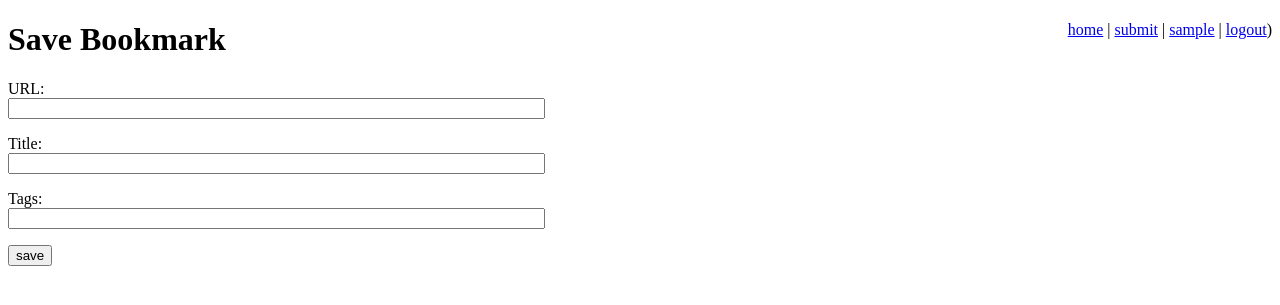
After one commit to thayton/django_bookmarks, a Django app: page /save/ in a window 1280 px wide. The commit adds this page. Shown: the top 305 px of the page. Run offline with Django 3.2, Linux system fonts and the light colour scheme; the visitor is signed in with stand-in values (Sample User, id 1).

Commit message:
chapter 5 updates

```diff
--- a/django_bookmarks/bookmarks/forms.py
+++ b/django_bookmarks/bookmarks/forms.py
@@ -30,3 +30,18 @@ class RegistrationForm(forms.Form):
             if password1 == password2:
                 return password2
         raise forms.ValidationError('Passwords do not match.')
+
+class BookmarkSaveForm(forms.Form):
+    url = forms.URLField(
+        label='URL',
+        widget=forms.TextInput(attrs={'size': 64})
+    )
+    title = forms.CharField(
+        label='Title',
+        widget=forms.TextInput(attrs={'size': 64})
+    )
+    tags = forms.CharField(
+        label='Tags',
+        required=False,
+        widget=forms.TextInput(attrs={'size': 64})
+    )
--- a/django_bookmarks/bookmarks/static/css/bookmarks.css
+++ b/django_bookmarks/bookmarks/static/css/bookmarks.css
@@ -5,3 +5,24 @@ input {
 #nav {
   float: right;
 }
+
+ul.tags, ul.tags li {
+  display: inline;
+  margin: 0;
+  padding: 0;
+}
+
+#tag-cloud {
+  text-align: center;
+}
+
+#tag-cloud a {
+  margin: 0 0.2em;
+}
+
+.tag-cloud-0 { font-size: 100%; }
+.tag-cloud-1 { font-size: 120%; }
+.tag-cloud-2 { font-size: 140%; }
+.tag-cloud-3 { font-size: 160%; }
+.tag-cloud-4 { font-size: 180%; }
+.tag-cloud-5 { font-size: 200%; }
--- a/django_bookmarks/bookmarks/templates/base.html
+++ b/django_bookmarks/bookmarks/templates/base.html
@@ -12,7 +12,9 @@
     <div id="nav">
       <a href="/">home</a> |
       {% if user.is_authenticated %}
-        welcome {{ user.username }} (<a href="{% url 'logout' %}">logout</a>)
+        <a href="{% url 'save_bookmark' %}">submit</a> |
+	<a href="{% url 'user_page' user.username %}">{{ user.username }}</a> |
+        <a href="{% url 'logout' %}">logout</a>)
       {% else %}
         <a href="{% url 'django.contrib.auth.views.login' %}">login</a> |
         <a href="{% url 'register' %}">register</a>
--- /dev/null
+++ b/django_bookmarks/bookmarks/templates/bookmark_save.html
@@ -0,0 +1,11 @@
+{% extends "base.html" %}
+
+{% block title %}Save Bookmark{% endblock %}
+{% block head %}Save Bookmark{% endblock %}
+{% block content %}
+<form method="post" action=".">
+  {% csrf_token %}
+  {{ form.as_p }}
+  <input type="submit" value="save" />
+</form>
+{% endblock %}
--- a/django_bookmarks/bookmarks/urls.py
+++ b/django_bookmarks/bookmarks/urls.py
@@ -1,11 +1,25 @@
 from django.conf.urls import patterns, url
+from django.views.generic import TemplateView
 
 from bookmarks import views
 
 urlpatterns = patterns('',
+    # Browsing
     url(r'^$', views.main_page, name='home'),
     url(r'^user/(\w+)/$', views.user_page, name='user_page'),
+    url(r'^tag/$', views.tag_cloud_page, name='tag_cloud_page'),
+    url(r'^tag/([^\s]+)/$', views.tag_page, name='tag_page'),
+
+    # Session Management
     url(r'^login/$', 'django.contrib.auth.views.login'),
     url(r'^logout/$', views.logout_page, name='logout'),
     url(r'^register/$', views.register_page, name='register'),
+    url(r'^register/success/$',
+        TemplateView.as_view(
+            template_name="registration/register_success.html"
+        ),
+        name='register_success'),
+
+    # Account management
+    url(r'^save/$', views.bookmark_save_page, name='save_bookmark'),
 )
--- a/django_bookmarks/bookmarks/views.py
+++ b/django_bookmarks/bookmarks/views.py
@@ -4,20 +4,66 @@ from django.template import RequestContext
 from django.template.loader import get_template
 from django.contrib.auth.models import User
 from django.contrib.auth import logout
+from django.contrib.auth.decorators import login_required
 from django.core.urlresolvers import reverse
+
 from bookmarks.forms import *
+from bookmarks.models import *
 
 def main_page(request):
     return render_to_response('main_page.html', {'user': request.user})
 
 def user_page(request, username):
     user = get_object_or_404(User, username=username)
-    bookmarks = user.bookmarks.all()
+    bookmarks = user.bookmarks.order_by('-id')
 
-    vars = {'username': username, 'bookmarks': bookmarks}
+    vars = {'username': username, 'bookmarks': bookmarks, 'show_tags': True}
     reqc = RequestContext(request, vars)
 
     return render_to_response('user_page.html', reqc)
+
+def tag_page(request, tag_name):
+    tag = get_object_or_404(Tag, name=tag_name)
+    bookmarks = tag.bookmarks.order_by('-id')
+
+    vars = {
+        'bookmarks': bookmarks,
+        'tag_name': tag_name,
+        'show_tags': True,
+        'show_user': True
+    }
+    reqc = RequestContext(request, vars)
+
+    return render_to_response('tag_page.html', reqc)
+
+def tag_cloud_page(request):
+    MAX_WEIGHT = 5
+    tags = Tag.objects.order_by('name')
+
+    # Calculate min and max counts for tags
+    min_count = max_count = tags[0].bookmarks.count()
+    for tag in tags:
+        tag.count = tag.bookmarks.count()
+        if tag.count < min_count:
+            min_count = tag.count
+        if tag.count > max_count:
+            max_count = tag.count
+
+    # Calculate count rage. Avoid dividing by zero
+    range = float(max_count - min_count)
+    if range == 0.0:
+        range = 1.0
+
+    # Calculate tag weights
+    for tag in tags:
+        tag.weight = int(
+            MAX_WEIGHT * (tag.count - min_count) / range
+        )
+
+    vars = {'tags': tags}
+    reqc = RequestContext(request, vars)
+
+    return render_to_response('tag_cloud_page.html', reqc)
 
 def logout_page(request):
     logout(request)
@@ -32,9 +78,47 @@ def register_page(request):
                 password=form.cleaned_data['password'],
                 email=form.cleaned_data['email']
             )
-            return HttpResponseRedirect(reverse('home'))
+            return HttpResponseRedirect(reverse('register_success'))
     else:
         form = RegistrationForm()
 
     reqc = RequestContext(request, {'form': form})
     return render_to_response('registration/register.html', reqc)
+
+@login_required
+def bookmark_save_page(request):
+    if request.method == 'POST':
+        form = BookmarkSaveForm(request.POST)
+        if form.is_valid():
+            # Create or get link
+            link, dummy = Link.objects.get_or_create(
+                url=form.cleaned_data['url']
+            )
+
+            # Create or get bookmark
+            bookmark, created = Bookmark.objects.get_or_create(
+                user=request.user,
+                link=link
+            )
+
+            # Update bookmark title
+            bookmark.title = form.cleaned_data['title']
+
+            # If the bookmark is being updated, clear old tag list.
+            if not created:
+                bookmark.tags.clear()
+
+            # Create new tag list.
+            tag_names = form.cleaned_data['tags'].split()
+            for tag_name in tag_names:
+                tag, dummy = Tag.objects.get_or_create(name=tag_name)
+                bookmark.tags.add(tag)
+
+            # Save bookmarks to database.
+            bookmark.save()
+            return HttpResponseRedirect(reverse('user_page', args=(request.user.username,)))
+    else:
+        form = BookmarkSaveForm()
+
+    reqc = RequestContext(request, {'form': form})
+    return render_to_response('bookmark_save.html', reqc)
--- a/django_bookmarks/django_bookmarks/settings.py
+++ b/django_bookmarks/django_bookmarks/settings.py
@@ -12,6 +12,7 @@ https://docs.djangoproject.com/en/1.7/ref/settings/
 import os
 BASE_DIR = os.path.dirname(os.path.dirname(__file__))
 
+LOGIN_URL = '/login/'
 
 # Quick-start development settings - unsuitable for production
 # See https://docs.djangoproject.com/en/1.7/howto/deployment/checklist/
```
Also changed, not shown: django_bookmarks/bookmarks/models.py (+7 -0 lines), django_bookmarks/bookmarks/templates/bookmark_list.html (added, +33 -0 lines), django_bookmarks/bookmarks/templates/tag_cloud_page.html (added, +13 -0 lines), django_bookmarks/bookmarks/templates/tag_page.html (added, +7 -0 lines), django_bookmarks/bookmarks/templates/user_page.html (+1 -9 lines).
